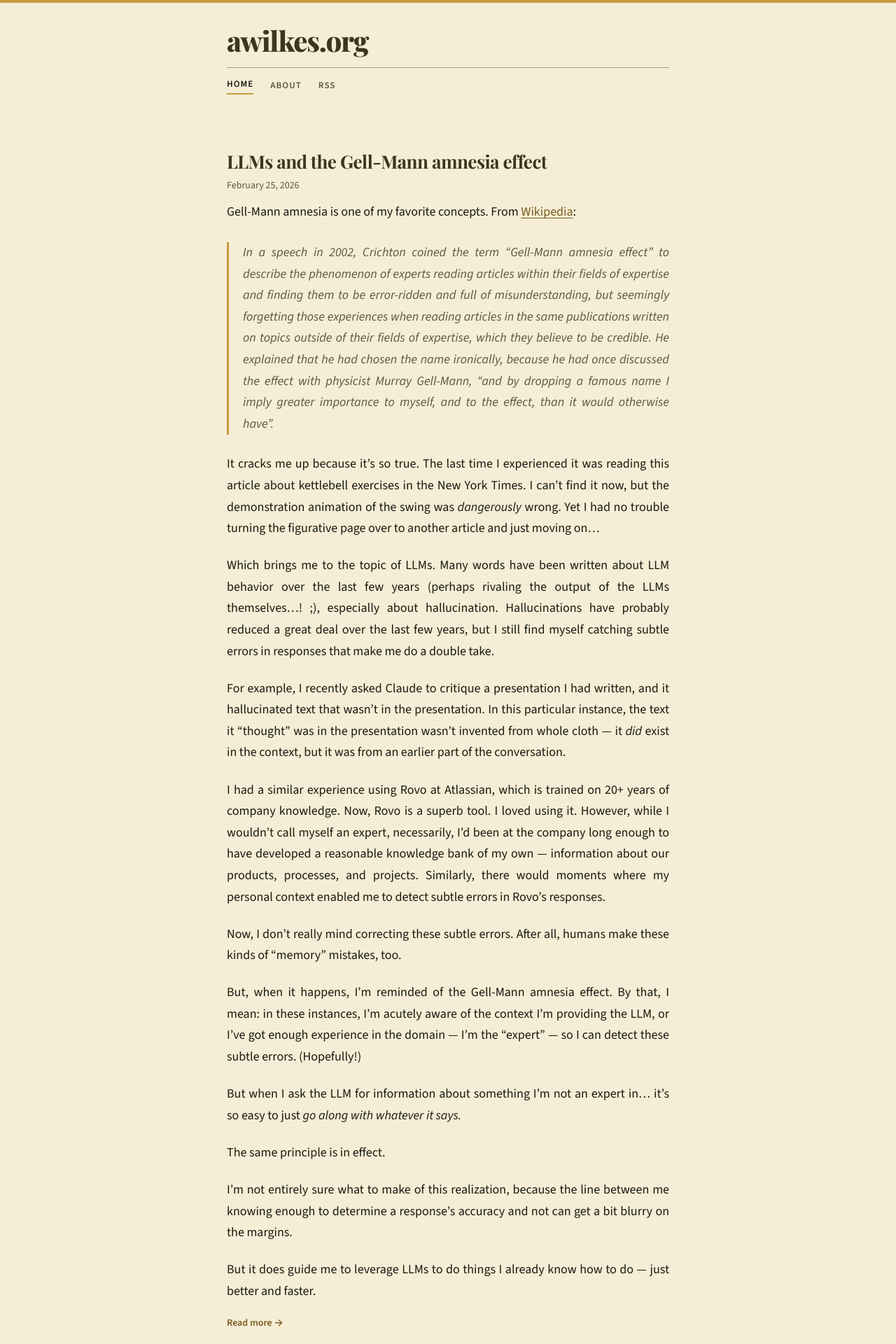
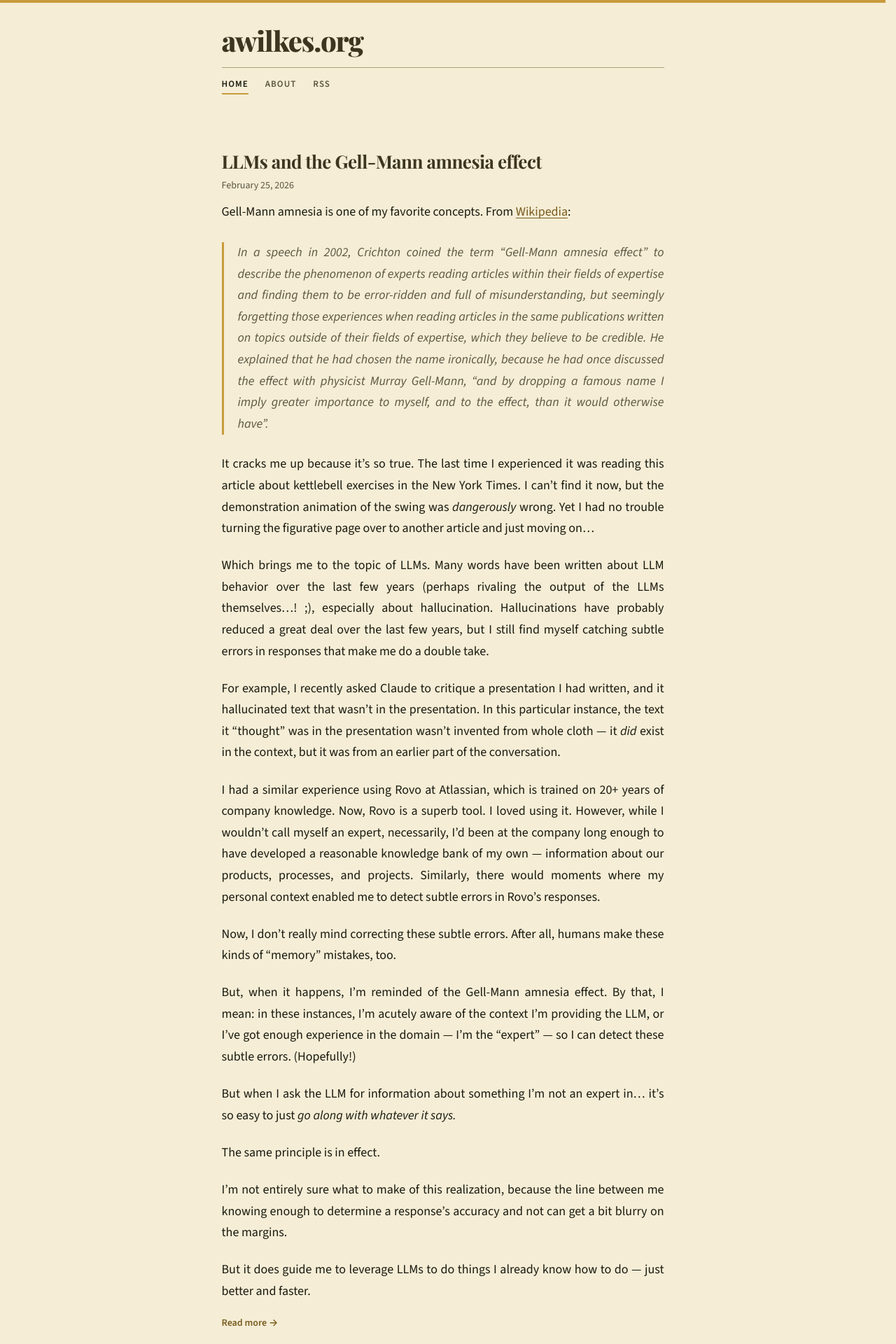
Before and after one commit to awilkes-org/awilkes-org.github.io, a Jekyll site: the page built from index.md, in a window 1280 px wide. Shown: the top 1920 px of the page at 70% size. Built offline with Jekyll 4.4.1, drawn with Linux system fonts in a browser that asks for light colours.

Commit message:
Fix nav alignment and prevent scrollbar layout shift

```diff
--- a/assets/css/style.css
+++ b/assets/css/style.css
@@ -106,6 +106,7 @@ body, h1, h2, h3, h4, h5, h6, p, ul, ol, figure, blockquote {
 html {
   background-color: var(--color-bg);
   scroll-behavior: smooth;
+  scrollbar-gutter: stable;
 }
 
 body {
@@ -269,6 +270,8 @@ main,
   text-transform: uppercase;
   color: var(--color-text-muted);
   text-decoration: none;
+  border-bottom: 2px solid transparent;
+  padding-bottom: 2px;
 }
 
 .site-nav a:hover {
@@ -278,8 +281,7 @@ main,
 
 .site-nav a[aria-current="page"] {
   color: var(--color-text);
-  border-bottom: 2px solid var(--color-accent);
-  padding-bottom: 2px;
+  border-bottom-color: var(--color-accent);
 }
 
 /* ======================
```
